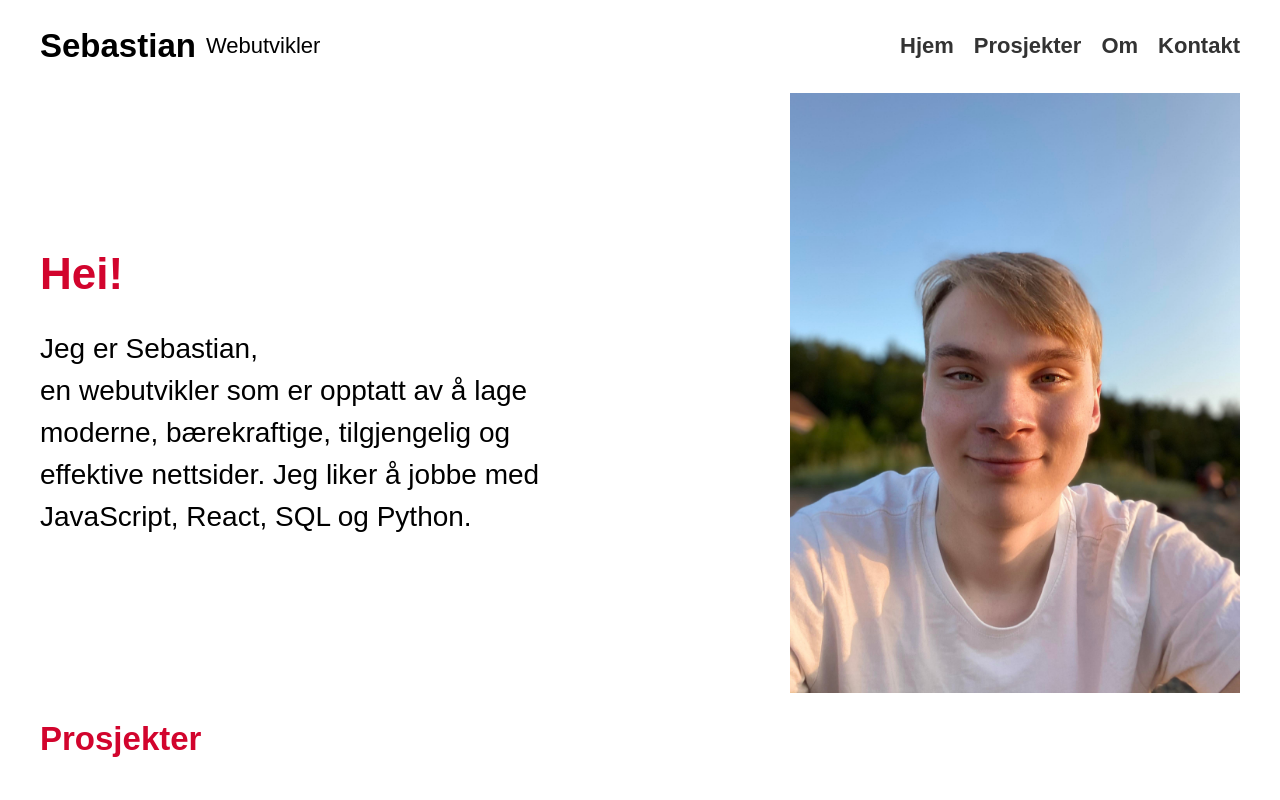
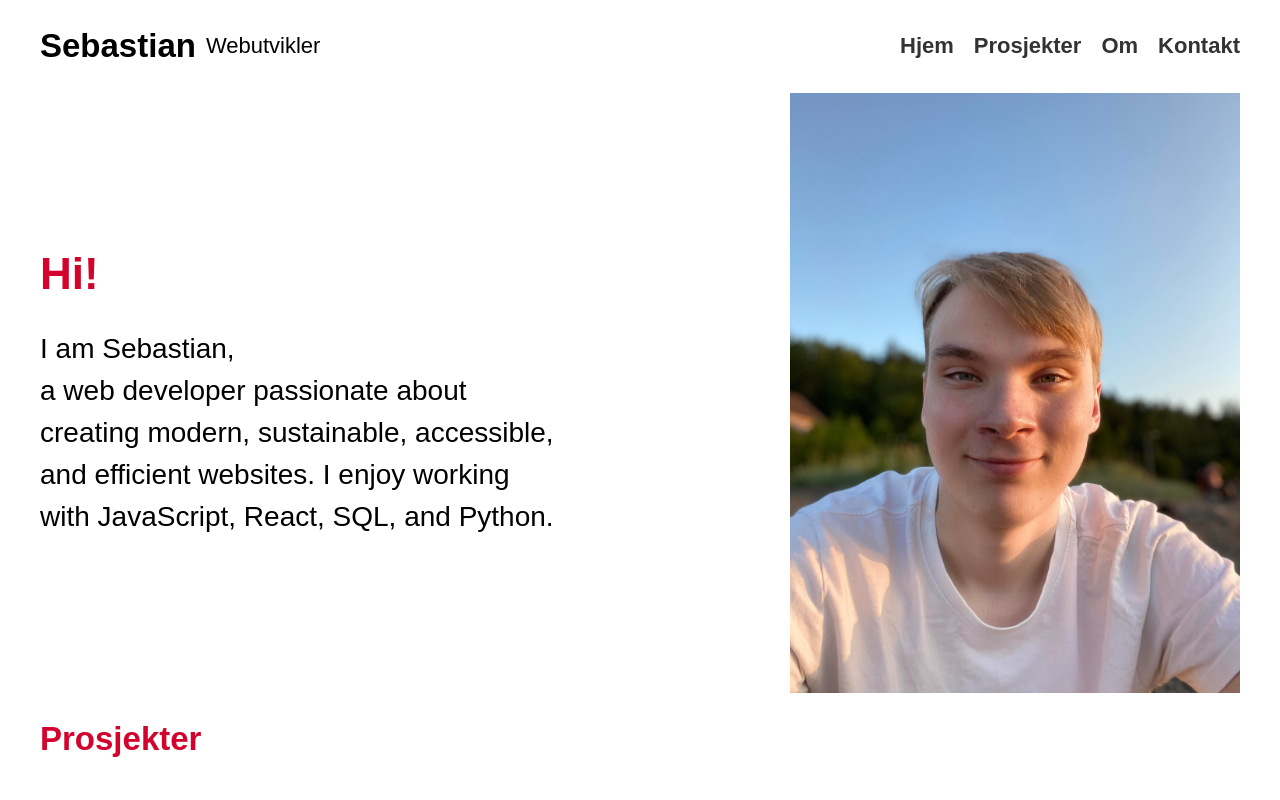
Before and after one commit to SebastianHaugen/Portfolio-website, a React (Create React App) app in the folder my-app/: page / in a window 1280 px wide. Shown: the top 800 px of the page. Built offline with nearby package versions, Linux system fonts and the light colour scheme; a web font is replaced by a local one.

Commit message:
Adding multi-lingual support to the app

```diff
--- a/my-app/package.json
+++ b/my-app/package.json
@@ -7,8 +7,11 @@
     "@testing-library/react": "^13.4.0",
     "@testing-library/user-event": "^13.5.0",
     "hamburger-react": "^2.5.1",
+    "i18next": "^24.2.2",
+    "i18next-browser-languagedetector": "^8.0.2",
     "react": "^18.3.1",
     "react-dom": "^18.3.1",
+    "react-i18next": "^15.4.0",
     "react-scripts": "5.0.1",
     "web-vitals": "^2.1.4"
   },
@@ -35,5 +38,8 @@
       "last 1 firefox version",
       "last 1 safari version"
     ]
+  },
+  "devDependencies": {
+    "typescript": "^5.7.3"
   }
 }
--- a/my-app/src/components/Intro.js
+++ b/my-app/src/components/Intro.js
@@ -1,23 +1,23 @@
 import React from "react";
 import sebastian from "../assets/img/SebastianHaugen.jpg";
+import { useTranslation } from "react-i18next";
 import "./styles/intro.css";
 
 function Intro() {
+  const { t } = useTranslation();
+
   return (
     <div className="intro" id="top">
       <div className="intro-text">
-        <h1 className="intro-header">Hei!</h1>
+        <h1 className="intro-header">{t("intro.hello")}</h1>
         <p>
-          Jeg er Sebastian, <br></br> en webutvikler som er opptatt av å lage
-          moderne, bærekraftige, tilgjengelig og effektive nettsider. Jeg liker å jobbe
-          med JavaScript, React, SQL og Python.
+          {t("intro.description1")}
+          <br></br>
+          {t("intro.description2")}
         </p>
       </div>
       <div className="intro-picture">
-        <img
-          src={sebastian}
-          alt="Me, Sebastian Haugen"
-        />
+        <img src={sebastian} alt={t("intro.imageAlt")} />
       </div>
     </div>
   );
--- a/my-app/src/components/Projects.js
+++ b/my-app/src/components/Projects.js
@@ -26,7 +26,7 @@ function Projects() {
             frontend med React og implementere sikkerhetsfunksjoner for
             innlogging med tokens. I dette prosjektet lærte vi å jobbe med alle
             deler av et prosjekt, både frontend og backend, for å bygge en
-            skalerbar og sikker applikasjon..
+            skalerbar og sikker applikasjon.
           </p>
         </div>
       </div>
--- /dev/null
+++ b/my-app/src/i18n.js
@@ -0,0 +1,21 @@
+import i18n from "i18next";
+import { initReactI18next } from "react-i18next";
+import LanguageDetector from "i18next-browser-languagedetector";
+
+i18n
+  .use(LanguageDetector) // Detects browser language
+  .use(initReactI18next)
+  .init({
+    resources: {
+      en: { translation: require("./locales/en.json") },
+      no: { translation: require("./locales/no.json") },
+    },
+    fallbackLng: "no", // Norwegian will be the default language
+    detection: {
+      order: ["localStorage", "navigator"],
+      caches: ["localStorage"],
+    },
+    interpolation: { escapeValue: false },
+  });
+
+export default i18n;
--- a/my-app/src/index.js
+++ b/my-app/src/index.js
@@ -1,6 +1,7 @@
 import React from 'react';
 import ReactDOM from 'react-dom/client';
 import App from './App';
+import "./i18n";
 
 const root = ReactDOM.createRoot(document.getElementById('root'));
 root.render(
--- /dev/null
+++ b/my-app/src/locales/en.json
@@ -0,0 +1,8 @@
+{
+    "intro": {
+        "hello": "Hi!",
+        "description1": "I am Sebastian, ",
+        "description2": "a web developer passionate about creating modern, sustainable, accessible, and efficient websites. I enjoy working with JavaScript, React, SQL, and Python.",
+        "imageAlt": "Me, Sebastian Haugen"
+    }
+}
--- /dev/null
+++ b/my-app/src/locales/no.json
@@ -0,0 +1,8 @@
+{
+    "intro": {
+        "hello": "Hei!",
+        "description1": "Jeg er Sebastian,",
+        "description2": "en webutvikler som er opptatt av å lage moderne, bærekraftige, tilgjengelig og effektive nettsider. Jeg liker å jobbe med JavaScript, React, SQL og Python.",
+        "imageAlt": "Meg, Sebastian Haugen"
+    }
+}
```
Also changed, not shown: 1 other file (tests, documents, lock files or other folders).
